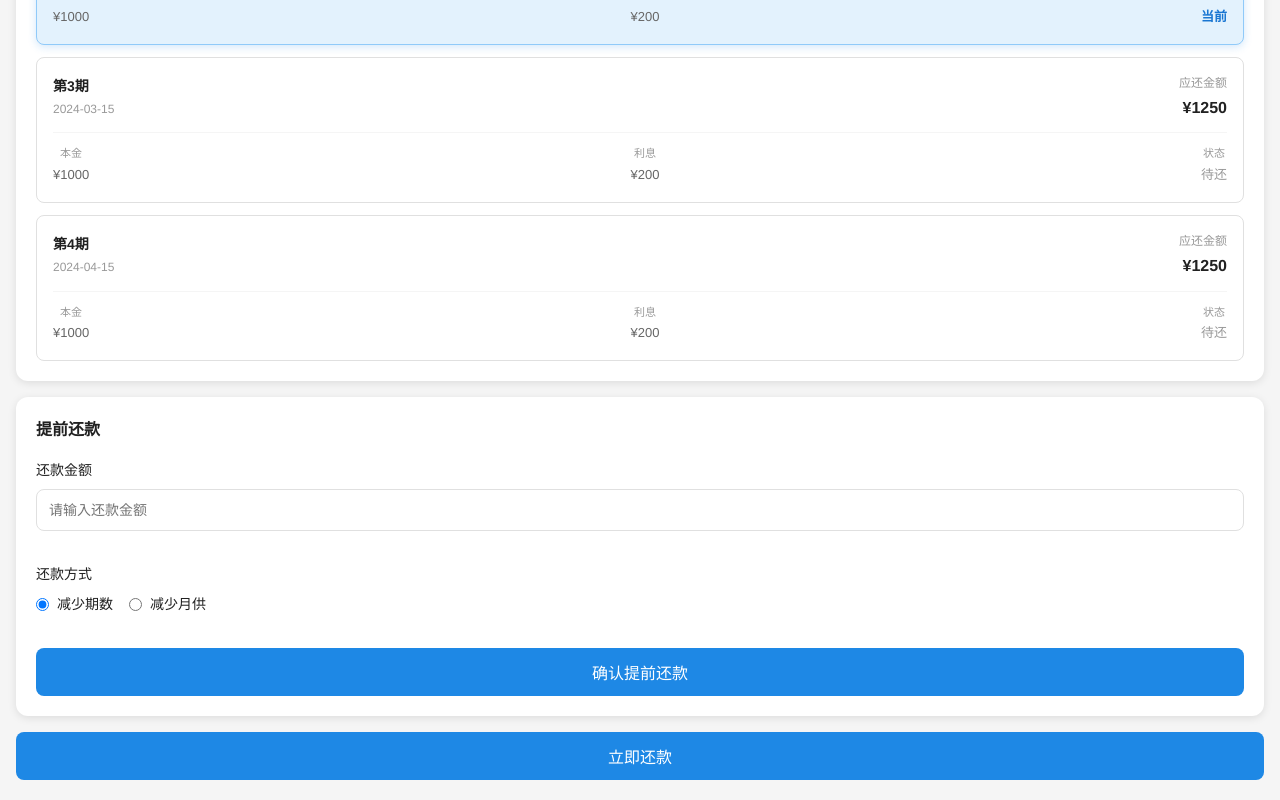
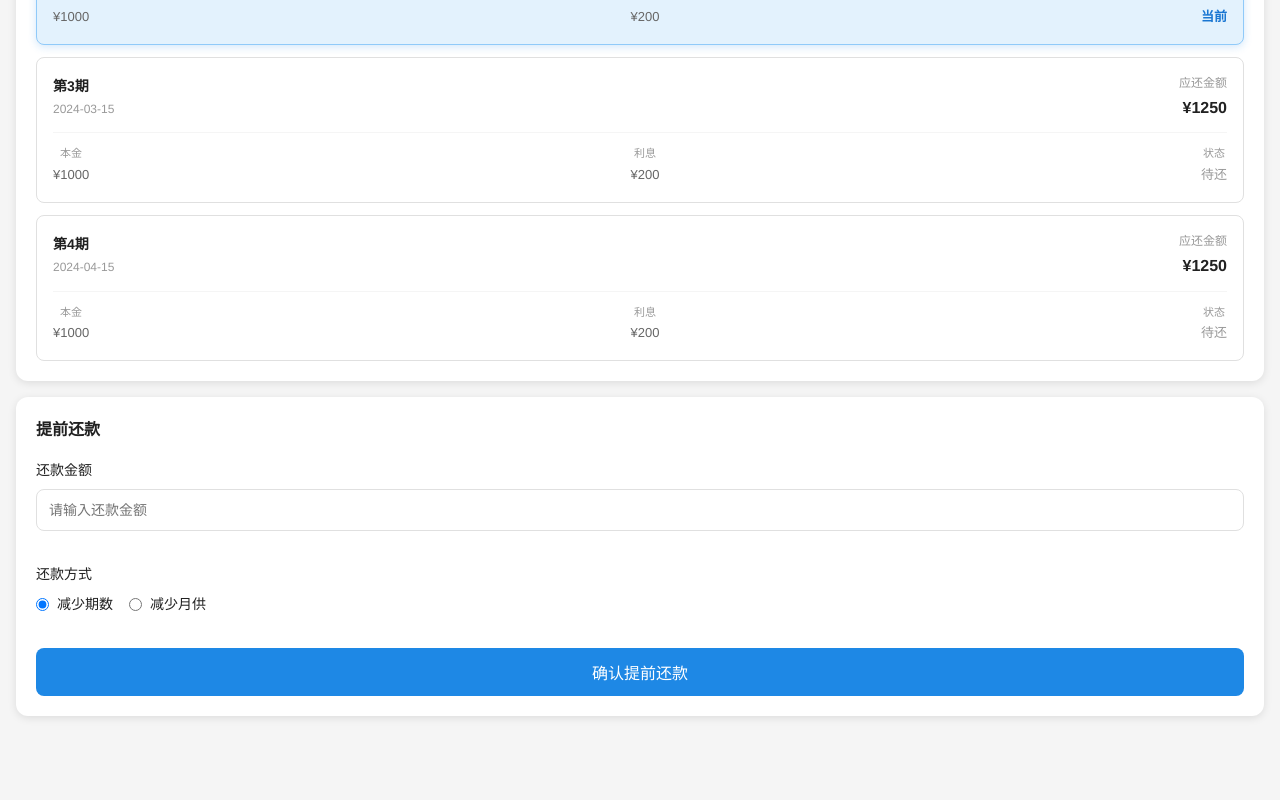
Before and after one commit to skywalk1234/loanApp_vue, a Vue app in the folder loan_vue/: page /repayment in a window 1280 px wide. Shown: the part 607-1407 px from the top of the page. After the commit the page ends 1359 px from the top, so only its background shows below. Built offline with nearby package versions, Linux system fonts and the light colour scheme; sample sign-in values are in the browser's storage.

Commit message:
小改动

```diff
--- a/loan_vue/src/views/Repayment.vue
+++ b/loan_vue/src/views/Repayment.vue
@@ -126,12 +126,6 @@
       </div>
     </div>
 
-    <!-- 正常还款 -->
-    <div class="normal-repayment-section">
-      <button class="btn btn-primary btn-block" @click="handleNormalRepayment">
-        立即还款
-      </button>
-    </div>
   </div>
 </template>
 
@@ -469,67 +463,7 @@ export default {
       }
     },
 
-    async handleNormalRepayment() {
-      const currentPlan = this.repaymentPlans.find(p => p.status === 'current')
-      if (!currentPlan) {
-        alert('当前没有待还款项')
-        return
-      }
 
-      if (confirm(`确认还款 ¥${currentPlan.amount} 吗？`)) {
-        try {
-          // 从localStorage获取accessToken
-          const accessToken = localStorage.getItem('accessToken')
-          if (!accessToken) {
-            throw new Error('未找到访问令牌')
-          }
-
-          // 获取路由参数中的loan_id
-          const loanId = this.$route.query.loanId || this.$route.query.id
-          if (!loanId) {
-            throw new Error('未找到借款ID')
-          }
-
-          // 设置请求头
-          const myHeaders = new Headers()
-          myHeaders.append('Authorization', accessToken)
-          myHeaders.append('Content-Type', 'application/json')
-
-          // 设置请求体 - 正常还款使用当前期数的金额，path为NORMAL（表示正常还款）
-          const raw = JSON.stringify({
-            loanId: Number(loanId),
-            amount: String(currentPlan.amount),
-            path: 'NORMAL'
-          })
-
-          const requestOptions = {
-            method: 'POST',
-            headers: myHeaders,
-            body: raw,
-            redirect: 'follow'
-          }
-
-          // 调用API进行正常还款
-          const response = await fetch('http://115.190.40.44:45444/loan/repay', requestOptions)
-          const result = await response.text()
-          const data = JSON.parse(result)
-
-          if (data.success && data.errCode === 0) {
-            // 成功处理
-            alert('还款申请已提交，正在跳转到还款记录页面...')
-
-            // 跳转到还款记录页面
-            this.$router.push('/loan-records')
-          } else {
-            throw new Error(data.errMsg || '还款失败')
-          }
-
-        } catch (error) {
-          console.error('还款失败:', error)
-          alert('还款失败: ' + error.message)
-        }
-      }
-    },
 
     goBack() {
       this.$router.push('/loan-records')
@@ -818,10 +752,6 @@ export default {
   font-weight: 500;
 }
 
-.normal-repayment-section {
-  padding: 0 16px;
-}
-
 .btn-block {
   width: 100%;
 }
@@ -855,8 +785,6 @@ export default {
     gap: 8px;
   }
 
-  .normal-repayment-section {
-    padding: 0 12px;
-  }
+
 }
 </style>
```
